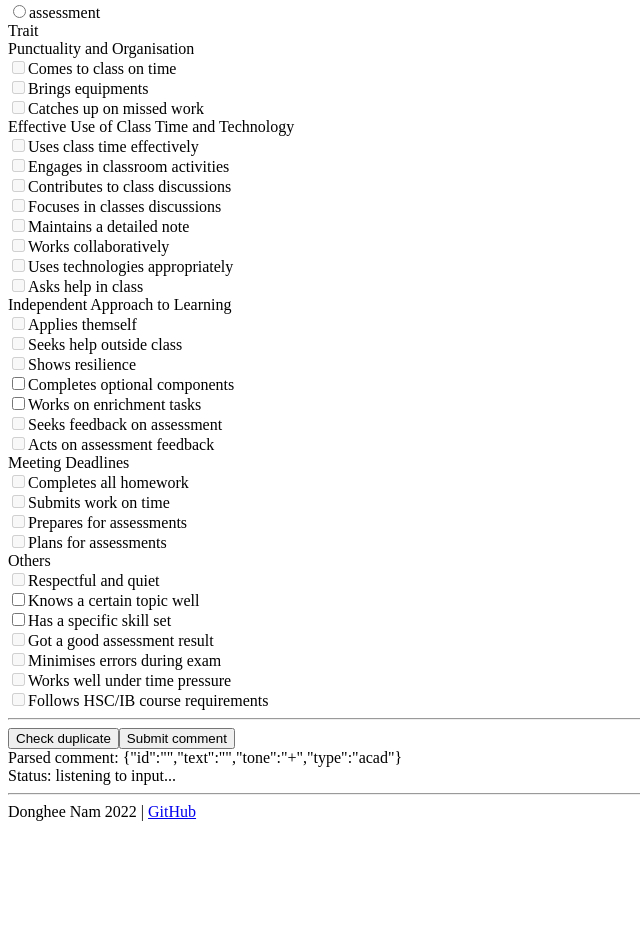
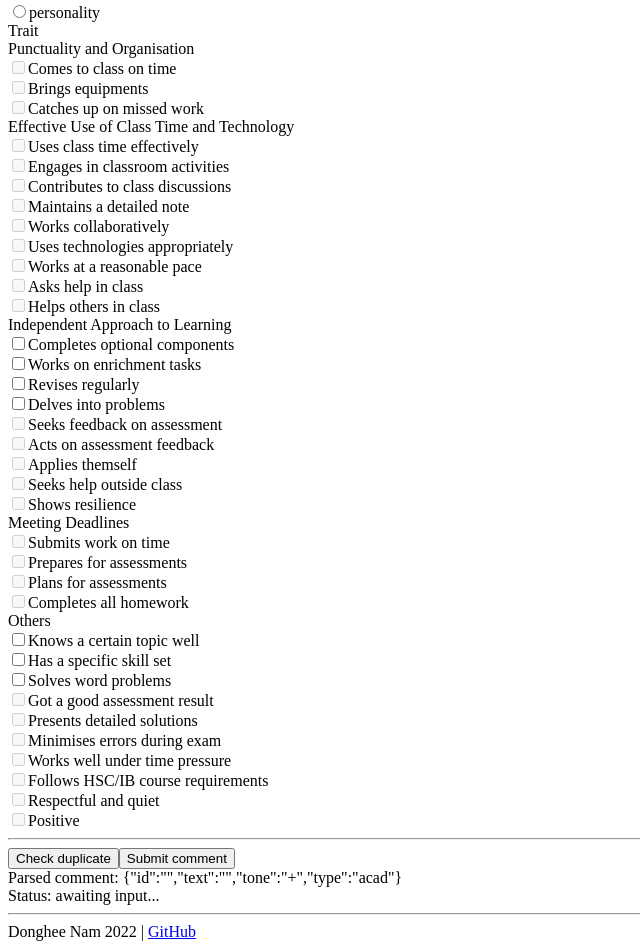
Before and after one commit to dongheenam/web-comments-react, a React (Vite) app: page /comments/admin in a window 1280 px wide. Shown: the part 535-1484 px from the top of the page, without its empty margins (0-640 px from the left). Before the commit the page ends 1364 px from the top, so only its background shows below. Built offline with nearby package versions, Linux system fonts and the light colour scheme; the HTML template or start-up script is replaced by a standard one.

Commit message:
Update comments and traits

```diff
--- a/src/Admin/CheckCount.tsx
+++ b/src/Admin/CheckCount.tsx
@@ -13,6 +13,7 @@ export default function CheckCount() {
   const functions = getFunctions(useFirebase().app, "australia-southeast1");
 
   async function triggerCount() {
+    setStatus("request sent! awaiting response...");
     try {
       const setCountComments = httpsCallable(functions, "setCountComments");
       const countsData = (await setCountComments()) as { data: CommentsCount };
--- a/src/Admin/UploadComment.tsx
+++ b/src/Admin/UploadComment.tsx
@@ -7,7 +7,6 @@ import {
   query,
   getDocs,
 } from "firebase/firestore";
-import { findBestMatch } from "string-similarity";
 
 import { useFirebase } from "../firebase";
 import { tonesList, typesList, traitsList } from "../Comments";
@@ -29,10 +28,10 @@ function parseText(commentText: string): string {
   return (
     commentText
       /* gender pronouns */
-      .replace(/\b(himself|herself|themself)\b(?!$)/, "<reflexive>")
-      .replace(/\b(his|their)\b(?!$)/, "<possessive>")
-      .replace(/\b(him|them)\b(?!$)/, "<object>")
-      .replace(/\b(he|she|they)\b(?!$)/, "<subject>")
+      .replace(/\b(himself|herself)\b(?!$)/, "<reflexive>")
+      .replace(/\b(his)\b(?!$)/, "<possessive>")
+      .replace(/\b(him)\b(?!$)/, "<object>")
+      .replace(/\b(he|she)\b(?!$)/, "<subject>")
       /* other descriptors */
       .replace(/\b(excellent|great|strong|good|sound)\b(?!$)/, "<strength>")
       .replace(/\b(always|usually|sometimes)\b(?!$)/, "<frequency>")
@@ -54,6 +53,7 @@ export default function UploadComment() {
     tone: "+",
     type: "acad",
   });
+  const [commentList, setCommentList] = useState<Array<string>>();
 
   const db = useFirebase().db;
 
@@ -81,6 +81,11 @@ export default function UploadComment() {
       text: newText,
     });
   }, [comment.text]);
+  // resets fetched comment list when the trait changes
+  useEffect(() => {
+    setCommentList([]);
+    setStatus("awaiting input...");
+  }, [comment.trait]);
 
   /* FOR UPLOADING TO SERVER */
   async function uploadComment() {
@@ -90,7 +95,7 @@ export default function UploadComment() {
         throw new Error("pronouns exist, please replace!");
       }
       if (uppercasesExist(comment.text)) {
-        throw new Error("uppercase letters exist, please replace!");
+        setStatus("uppercase letters exist, please replace!");
       }
 
       // upload comment
@@ -105,35 +110,33 @@ export default function UploadComment() {
     }
   }
 
-  /* CHECKING IF THE COMMENT ALREADY EXISTS */
-  async function compareCommentWithServer() {
+  /* FETCH THE COMMENTS WITH THE SELECTED TRAIT */
+  async function fetchComments() {
     try {
+      if (!comment.trait) {
+        setStatus("no traits selected!");
+        return;
+      }
       // get all comments with the same trait
-      const queryDB = comment.trait
-        ? where("trait", "==", comment.trait)
-        : where("trait", "!=", null);
-      const q = query(collection(db, "comments"), queryDB);
+      const q = query(
+        collection(db, "comments"),
+        where("trait", "==", comment.trait)
+      );
       const querySnapshot = await getDocs(q);
       const commentsFromServer = querySnapshot.docs.map(
         (doc) => doc.data() as Comment
       );
-      const commentTextsFromServer = commentsFromServer.map(
-        (comment) => comment.text
-      );
+      const commentTextsFromServer = commentsFromServer
+        .sort((ca, cb) => (ca.text > cb.text ? 1 : -1))
+        .map((comment) => `[${comment.trait} ${comment.tone}] ${comment.text}`);
 
       if (commentTextsFromServer.length === 0) {
         setStatus("comments matching the trait does not exist on the server.");
         return;
       }
-      // compare the comments text
-      const matchResult = findBestMatch(comment.text, commentTextsFromServer);
-      const rating = matchResult.bestMatch.rating;
-      const matchedComment = commentsFromServer[matchResult.bestMatchIndex];
-      setStatus(
-        `checked ${commentTextsFromServer.length} comment(s), ` +
-          `best match is [${Math.floor(rating * 100)}%]: ` +
-          `${JSON.stringify(matchedComment)}`
-      );
+
+      setStatus("comments fetched!");
+      setCommentList(commentTextsFromServer);
     } catch (error) {
       setStatus(`check failed: ${error}`);
     }
@@ -334,7 +337,7 @@ export default function UploadComment() {
           variant="outline"
           color="primary"
           className="mb-4"
-          onClick={() => compareCommentWithServer()}
+          onClick={() => fetchComments()}
         >
           Check duplicate
         </Button>
@@ -347,9 +350,12 @@ export default function UploadComment() {
           Submit comment
         </Button>
       </div>
-      <div className="flex flex-col h-16">
+      <div className="flex flex-col">
         <Explanation>Parsed comment: {JSON.stringify(comment)}</Explanation>
         <Explanation>Status: {status}</Explanation>
+        {commentList?.map((item) => (
+          <Explanation key={item.slice(10)}>{item}</Explanation>
+        ))}
       </div>
     </>
   );
--- a/src/Comments.tsx
+++ b/src/Comments.tsx
@@ -18,40 +18,46 @@ export const tonesList = {
 } as const;
 export const typesList = {
   acad: "academic",
+  asse: "assessment",
+  beha: "behaviour",
   pers: "personality",
-  beha: "behaviour",
-  asse: "assessment",
 } as const;
 export const traitsList = {
-  "pers-xx-resp": "Respectful and quiet",
   "acad-xx-topi": "Knows a certain topic well",
   "acad-xx-skil": "Has a specific skill set",
+  "acad-xx-word": "Solves word problems",
+  "acad-ia-addi": "Completes optional components",
+  "acad-ia-enri": "Works on enrichment tasks",
+  "acad-ia-revi": "Revises regularly",
+  "acad-ia-inqu": "Delves into problems",
   "asse-xx-resu": "Got a good assessment result",
+  "asse-xx-solu": "Presents detailed solutions",
   "asse-xx-erro": "Minimises errors during exam",
   "asse-xx-time": "Works well under time pressure",
   "asse-xx-cour": "Follows HSC/IB course requirements",
+  "asse-ia-feed": "Seeks feedback on assessment",
+  "asse-ia-refl": "Acts on assessment feedback",
+  "asse-md-time": "Submits work on time",
+  "asse-md-prep": "Prepares for assessments",
+  "asse-md-plan": "Plans for assessments",
+  "beha-eu-clti": "Uses class time effectively",
+  "beha-eu-acti": "Engages in classroom activities",
+  "beha-eu-cont": "Contributes to class discussions",
+  "beha-eu-note": "Maintains a detailed note",
+  "beha-eu-coll": "Works collaboratively",
+  "beha-eu-tech": "Uses technologies appropriately",
+  "beha-md-home": "Completes all homework",
+  "pers-xx-resp": "Respectful and quiet",
+  "pers-xx-posi": "Positive",
   "pers-po-punc": "Comes to class on time",
   "pers-po-equi": "Brings equipments",
   "pers-po-catc": "Catches up on missed work",
+  "pers-eu-pace": "Works at a reasonable pace",
+  "pers-eu-askq": "Asks help in class",
+  "pers-eu-hpot": "Helps others in class",
   "pers-ia-appl": "Applies themself",
   "pers-ia-askh": "Seeks help outside class",
   "pers-ia-resi": "Shows resilience",
-  "acad-ia-addi": "Completes optional components",
-  "acad-ia-enri": "Works on enrichment tasks",
-  "asse-ia-feed": "Seeks feedback on assessment",
-  "asse-ia-refl": "Acts on assessment feedback",
-  "beha-eu-clti": "Uses class time effectively",
-  "beha-eu-acti": "Engages in classroom activities",
-  "beha-eu-cont": "Contributes to class discussions",
-  "beha-eu-disc": "Focuses in classes discussions",
-  "beha-eu-note": "Maintains a detailed note",
-  "beha-eu-coll": "Works collaboratively",
-  "beha-eu-tech": "Uses technologies appropriately",
-  "beha-eu-askq": "Asks help in class",
-  "beha-md-home": "Completes all homework",
-  "asse-md-time": "Submits work on time",
-  "asse-md-prep": "Prepares for assessments",
-  "asse-md-plan": "Plans for assessments",
 } as const;
 
 /* single comment */
```
